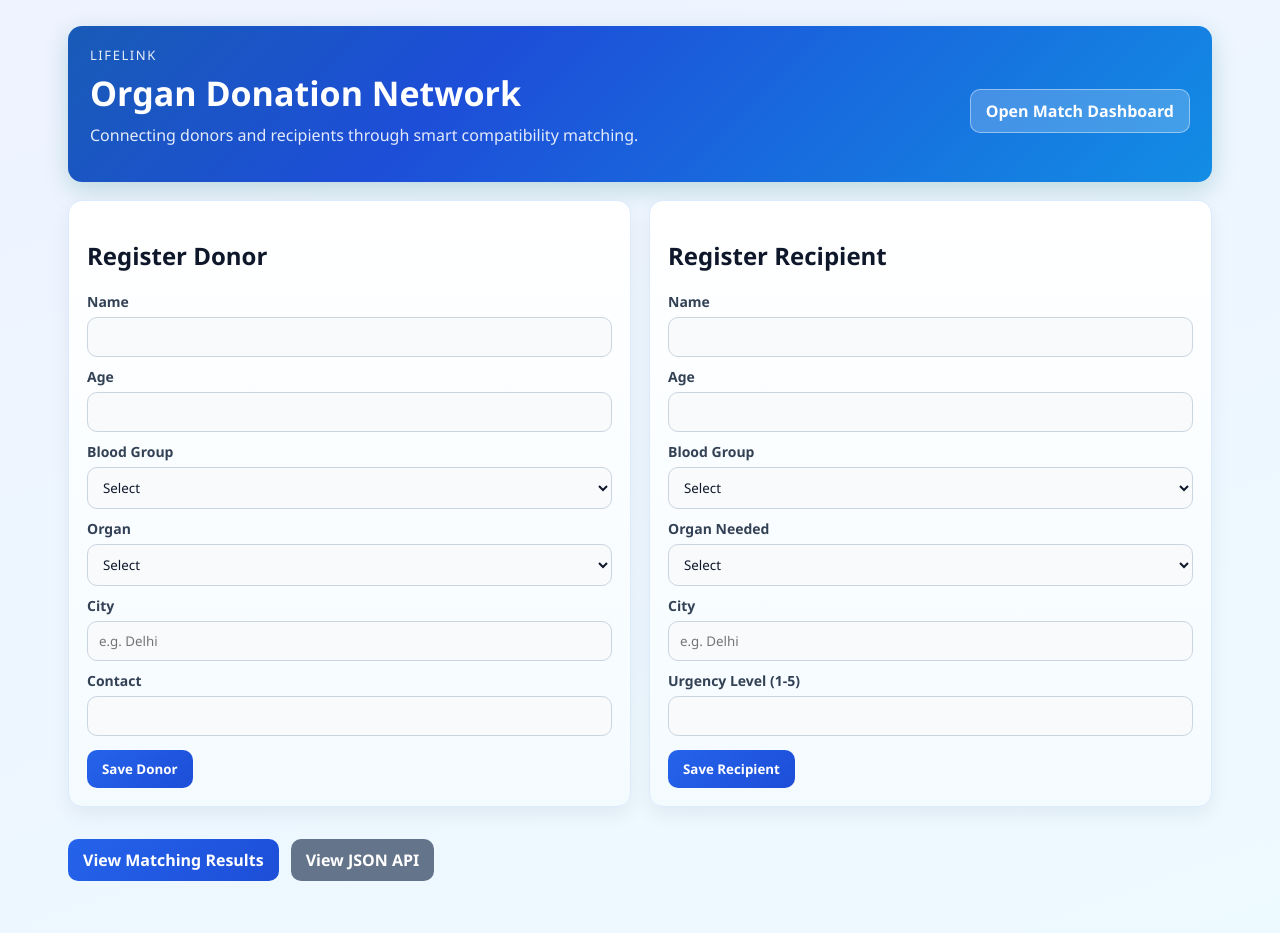
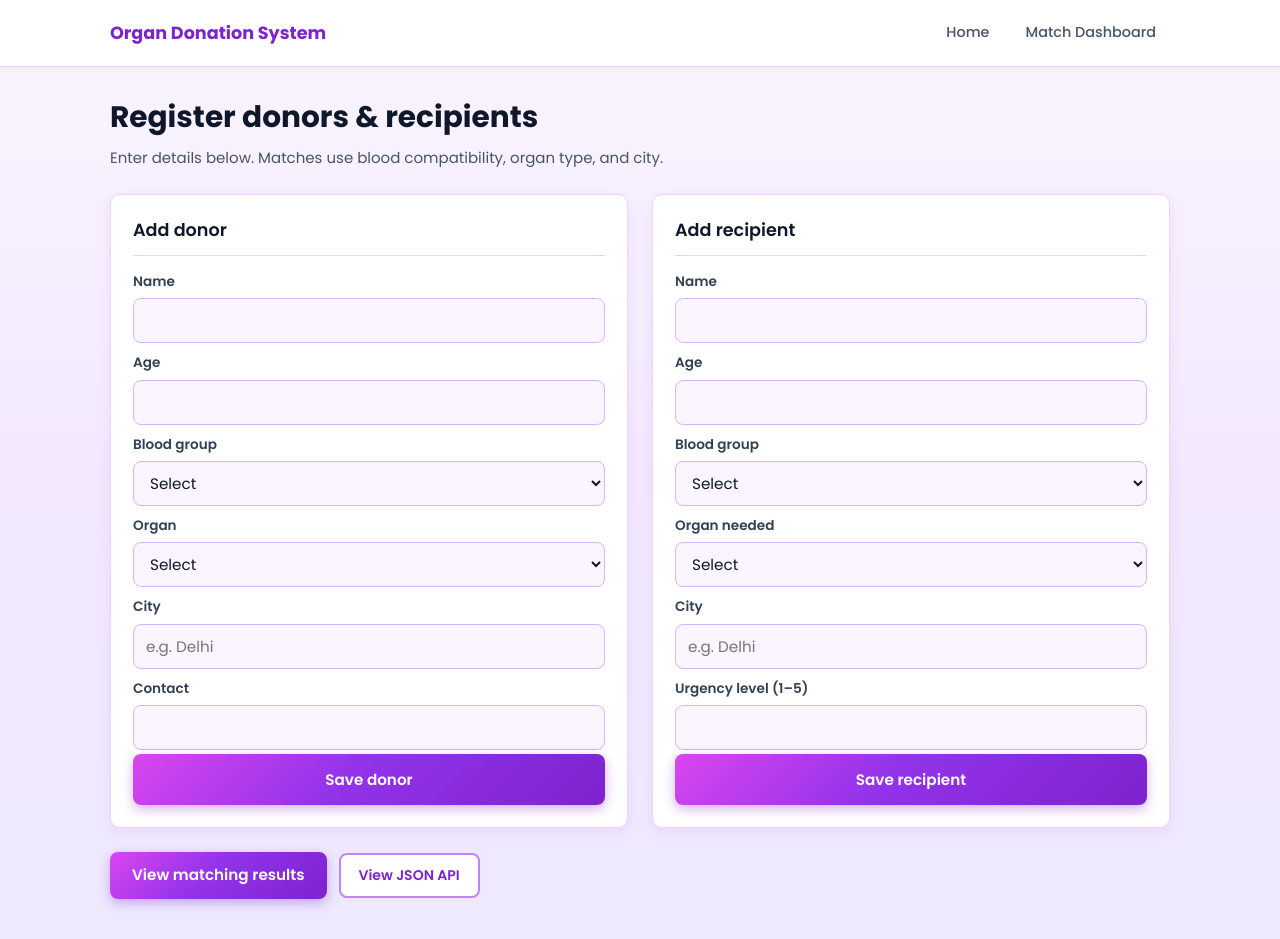
Before and after one commit to kritika014/organ-donation-system, a Flask app: page / in a window 1280 px wide. Run offline with Flask 3, Linux system fonts and the light colour scheme.

Commit message:
git push

```diff
--- a/static/style.css
+++ b/static/style.css
@@ -1,208 +1,308 @@
+/* Organ Donation System — simple layout, purple theme */
+
+:root {
+    --purple-400: #c084fc;
+    --purple-500: #a855f7;
+    --purple-600: #9333ea;
+    --purple-700: #7e22ce;
+    --violet-600: #7c3aed;
+    --fuchsia-500: #d946ef;
+    --slate-600: #475569;
+    --slate-700: #334155;
+    --slate-900: #0f172a;
+    --white: #ffffff;
+    --card-border: #e9d5ff;
+    --input-border: #d8b4fe;
+}
+
 * {
     box-sizing: border-box;
-    font-family: "Segoe UI", Tahoma, Arial, sans-serif;
 }
 
 body {
     margin: 0;
-    background: linear-gradient(160deg, #f8fafc 0%, #eef2ff 40%, #ecfeff 100%);
-    color: #0f172a;
-    background-size: 300% 300%;
-    animation: bgShift 14s ease-in-out infinite;
+    font-family: "Poppins", system-ui, sans-serif;
+    font-size: 15px;
+    line-height: 1.5;
+    color: var(--slate-900);
+    background: linear-gradient(180deg, #faf5ff 0%, #f3e8ff 50%, #ede9fe 100%);
+    min-height: 100vh;
 }
 
-@keyframes bgShift {
-    0% { background-position: 0% 50%; }
-    50% { background-position: 100% 50%; }
-    100% { background-position: 0% 50%; }
+/* Nav */
+.site-nav {
+    background: var(--white);
+    border-bottom: 1px solid var(--card-border);
+    box-shadow: 0 1px 3px rgba(126, 34, 206, 0.08);
 }
 
-@media (prefers-reduced-motion: reduce) {
-    body { animation: none; }
+.nav-inner {
+    max-width: 1100px;
+    margin: 0 auto;
+    padding: 14px 20px;
+    display: flex;
+    align-items: center;
+    justify-content: space-between;
+    flex-wrap: wrap;
+    gap: 12px;
 }
 
-.container {
-    max-width: 1180px;
-    margin: 26px auto;
-    padding: 0 18px 26px;
+.nav-brand {
+    font-weight: 700;
+    font-size: 1.1rem;
+    color: var(--purple-700);
+    text-decoration: none;
 }
 
-.hero {
-    background: linear-gradient(135deg, #0f766e 0%, #1d4ed8 55%, #0ea5e9 100%);
-    color: #ffffff;
-    border-radius: 14px;
-    padding: 20px 22px;
-    display: flex;
-    justify-content: space-between;
-    align-items: center;
-    gap: 16px;
-    box-shadow: 0 8px 24px rgba(15, 118, 110, 0.22);
-    background-size: 200% 200%;
-    animation: heroShift 10s ease-in-out infinite;
+.nav-brand:hover {
+    color: var(--violet-600);
 }
 
-@keyframes heroShift {
-    0% { background-position: 0% 50%; }
-    50% { background-position: 100% 50%; }
-    100% { background-position: 0% 50%; }
+.nav-links {
+    display: flex;
+    gap: 8px;
 }
 
-.brand {
-    margin: 0;
-    font-size: 13px;
-    letter-spacing: 0.12em;
-    text-transform: uppercase;
-    opacity: 0.9;
+.nav-links a {
+    color: var(--slate-600);
+    text-decoration: none;
+    font-weight: 500;
+    font-size: 0.9rem;
+    padding: 8px 14px;
+    border-radius: 8px;
+}
+
+.nav-links a:hover {
+    background: #f3e8ff;
+    color: var(--purple-700);
+}
+
+/* Main */
+.container {
+    max-width: 1100px;
+    margin: 0 auto;
+    padding: 28px 20px 40px;
 }
 
 h1 {
-    margin-top: 6px;
-    margin-bottom: 8px;
-    font-size: 34px;
+    margin: 0 0 8px;
+    font-size: clamp(1.5rem, 3vw, 1.85rem);
+    font-weight: 700;
+    color: var(--slate-900);
 }
 
-.subtitle {
-    margin-top: 0;
-    color: rgba(255, 255, 255, 0.88);
+.lead {
+    margin: 0 0 24px;
+    color: var(--slate-600);
+    max-width: 560px;
 }
 
+h2 {
+    margin: 0 0 16px;
+    font-size: 1.1rem;
+    font-weight: 600;
+    color: var(--slate-900);
+    padding-bottom: 12px;
+    border-bottom: 1px solid var(--card-border);
+}
+
+/* Grid */
 .grid {
     display: grid;
     grid-template-columns: 1fr 1fr;
-    gap: 18px;
-    margin-top: 18px;
+    gap: 24px;
+    align-items: start;
 }
 
+/* Cards */
 .card {
-    background: linear-gradient(180deg, #ffffff 0%, #f4fbff 100%);
-    border: 1px solid #dbeafe;
-    border-radius: 14px;
-    padding: 18px;
-    box-shadow: 0 8px 20px rgba(15, 23, 42, 0.06);
+    background: var(--white);
+    border: 1px solid var(--card-border);
+    border-radius: 10px;
+    padding: 22px;
+    box-shadow: 0 4px 14px rgba(126, 34, 206, 0.07);
 }
 
-.filter-card {
-    margin-top: 16px;
+.filter-block {
+    margin-bottom: 20px;
+}
+
+.filter-block h2 {
+    margin-bottom: 18px;
+}
+
+/* Forms */
+label {
+    display: block;
+    margin: 10px 0 6px;
+    font-weight: 600;
+    font-size: 0.85rem;
+    color: var(--slate-700);
+}
+
+input,
+select {
+    width: 100%;
+    padding: 10px 12px;
+    font-family: inherit;
+    font-size: 0.95rem;
+    border: 1px solid var(--input-border);
+    border-radius: 8px;
+    background: #faf5ff;
+    color: var(--slate-900);
+}
+
+input:focus,
+select:focus {
+    outline: none;
+    border-color: var(--purple-500);
+    background: var(--white);
+    box-shadow: 0 0 0 3px rgba(168, 85, 247, 0.2);
 }
 
 .filter-form {
     display: grid;
-    grid-template-columns: repeat(6, minmax(120px, 1fr));
-    gap: 12px;
+    grid-template-columns: repeat(6, minmax(0, 1fr));
+    gap: 14px;
     align-items: end;
 }
 
-label {
-    display: block;
-    margin: 10px 0 6px;
-    font-weight: 600;
-    color: #334155;
-    font-size: 14px;
+.filter-actions {
+    grid-column: span 2;
+    display: flex;
+    flex-wrap: wrap;
+    gap: 10px;
+    align-items: center;
 }
 
-input, select {
-    width: 100%;
-    padding: 10px 11px;
-    border: 1px solid #cbd5e1;
-    border-radius: 10px;
-    background: #f8fafc;
-    color: #0f172a;
+.filter-actions .btn-primary {
+    width: auto;
+    margin-top: 0;
+    padding: 12px 20px;
 }
 
-input:focus, select:focus {
-    outline: none;
-    border-color: #2563eb;
-    box-shadow: 0 0 0 3px rgba(37, 99, 235, 0.14);
-}
-
-button, .btn {
+/* Buttons */
+.btn-primary {
     display: inline-block;
-    margin-top: 14px;
-    padding: 10px 15px;
+    width: 100%;
+    margin-top: 4px;
+    padding: 14px 20px;
+    font-family: inherit;
+    font-size: 0.95rem;
+    font-weight: 600;
+    color: var(--white);
     border: none;
-    border-radius: 10px;
-    background: linear-gradient(135deg, #2563eb 0%, #1d4ed8 100%);
-    color: #fff;
-    text-decoration: none;
+    border-radius: 8px;
     cursor: pointer;
-    font-weight: 600;
+    background: linear-gradient(135deg, var(--fuchsia-500) 0%, var(--purple-600) 45%, var(--purple-700) 100%);
+    box-shadow: 0 4px 12px rgba(126, 34, 206, 0.35);
     transition: transform 0.15s ease, box-shadow 0.15s ease;
 }
 
-button:hover, .btn:hover {
+.btn-primary:hover {
     transform: translateY(-1px);
-    box-shadow: 0 8px 16px rgba(37, 99, 235, 0.24);
+    box-shadow: 0 6px 16px rgba(126, 34, 206, 0.4);
 }
 
-.btn.secondary {
-    background: #64748b;
+.btn-secondary {
+    display: inline-block;
+    padding: 10px 18px;
+    font-family: inherit;
+    font-size: 0.875rem;
+    font-weight: 600;
+    color: var(--purple-700);
+    background: var(--white);
+    border: 2px solid var(--purple-400);
+    border-radius: 8px;
+    text-decoration: none;
+    cursor: pointer;
+    transition: background 0.15s ease;
 }
 
-.btn-ghost {
-    background: rgba(255, 255, 255, 0.2);
-    border: 1px solid rgba(255, 255, 255, 0.42);
+.btn-secondary:hover {
+    background: #f3e8ff;
 }
 
-.btn-ghost:hover {
-    background: rgba(255, 255, 255, 0.28);
-    box-shadow: none;
+.btn-link {
+    display: inline-flex;
+    align-items: center;
+    justify-content: center;
+    text-decoration: none;
+    width: auto;
 }
 
-.reset-btn {
+.btn-link.btn-primary {
+    width: auto;
     margin-top: 0;
+    padding: 12px 22px;
 }
 
+/* Actions row */
 .actions {
-    margin-top: 18px;
+    margin-top: 24px;
     display: flex;
+    flex-wrap: wrap;
     gap: 12px;
-    flex-wrap: wrap;
+    align-items: center;
 }
 
+.actions-tight {
+    margin-top: 0;
+    margin-bottom: 16px;
+}
+
+/* Alerts */
 .alert {
-    padding: 11px 13px;
-    border-radius: 10px;
-    margin: 12px 0;
-    border: 1px solid transparent;
+    padding: 12px 16px;
+    border-radius: 8px;
+    margin-bottom: 18px;
+    font-size: 0.9rem;
 }
 
 .alert.success {
     background: #dcfce7;
     color: #166534;
-    border-color: #86efac;
+    border: 1px solid #86efac;
 }
 
 .alert.error {
     background: #fee2e2;
     color: #991b1b;
-    border-color: #fca5a5;
+    border: 1px solid #fca5a5;
 }
 
+/* Table */
 .table-wrap {
     overflow-x: auto;
-    background: linear-gradient(180deg, #ffffff 0%, #f7fbff 100%);
-    border: 1px solid #dbeafe;
-    border-radius: 12px;
-    box-shadow: 0 8px 20px rgba(15, 23, 42, 0.06);
-    margin-top: 14px;
+    background: var(--white);
+    border: 1px solid var(--card-border);
+    border-radius: 10px;
+    box-shadow: 0 4px 14px rgba(126, 34, 206, 0.07);
 }
 
 table {
     width: 100%;
+    min-width: 720px;
     border-collapse: collapse;
 }
 
-th, td {
+th,
+td {
     text-align: left;
-    padding: 11px;
-    border-bottom: 1px solid #e2e8f0;
-    font-size: 14px;
+    padding: 10px 15px;
+    font-size: 0.85rem;
+    border-bottom: 1px solid #e9d5ff;
 }
 
 th {
-    background: #e0e7ff;
-    color: #1e3a8a;
-    font-weight: 700;
+    background: linear-gradient(180deg, #f3e8ff 0%, #ede9fe 100%);
+    color: var(--purple-700);
+    font-weight: 600;
+    white-space: nowrap;
+}
+
+tbody tr:hover {
+    background: #faf5ff;
 }
 
 .best-match {
@@ -211,27 +311,36 @@ th {
 
 .tag {
     display: inline-block;
-    padding: 4px 9px;
+    padding: 4px 10px;
     border-radius: 999px;
-    font-size: 12px;
-    background: #f59e0b;
-    color: #fff;
+    font-size: 0.65rem;
     font-weight: 700;
+    text-transform: uppercase;
+    letter-spacing: 0.04em;
+    background: linear-gradient(135deg, #f59e0b, #ea580c);
+    color: var(--white);
 }
 
 .tag.muted {
     background: #94a3b8;
 }
 
+.empty {
+    color: var(--slate-600);
+    text-align: center;
+    padding: 24px;
+}
+
 @media (max-width: 900px) {
-    .hero {
-        flex-direction: column;
-        align-items: flex-start;
-    }
     .grid {
         grid-template-columns: 1fr;
     }
+
     .filter-form {
         grid-template-columns: 1fr;
     }
+
+    .filter-actions {
+        grid-column: span 1;
+    }
 }
--- a/templates/index.html
+++ b/templates/index.html
@@ -3,19 +3,26 @@
 <head>
     <meta charset="UTF-8">
     <meta name="viewport" content="width=device-width, initial-scale=1.0">
-    <title>LifeLink - Organ Donation Network</title>
+    <title>Organ Donation System</title>
+    <link rel="preconnect" href="https://fonts.googleapis.com">
+    <link rel="preconnect" href="https://fonts.gstatic.com" crossorigin>
+    <link href="https://fonts.googleapis.com/css2?family=Poppins:wght@400;500;600;700&display=swap" rel="stylesheet">
     <link rel="stylesheet" href="{{ url_for('static', filename='style.css') }}">
 </head>
 <body>
-    <div class="container">
-        <header class="hero">
-            <div>
-                <p class="brand">LifeLink</p>
-                <h1>Organ Donation Network</h1>
-                <p class="subtitle">Connecting donors and recipients through smart compatibility matching.</p>
-            </div>
-            <a class="btn btn-ghost" href="/matches">Open Match Dashboard</a>
-        </header>
+    <header class="site-nav">
+        <div class="nav-inner">
+            <a href="/" class="nav-brand">Organ Donation System</a>
+            <nav class="nav-links">
+                <a href="/">Home</a>
+                <a href="/matches">Match Dashboard</a>
+            </nav>
+        </div>
+    </header>
+
+    <main class="container">
+        <h1>Register donors & recipients</h1>
+        <p class="lead">Enter details below. Matches use blood compatibility, organ type, and city.</p>
 
         {% if request.args.get('msg') %}
             <div class="alert success">{{ request.args.get('msg') }}</div>
@@ -26,76 +33,76 @@
 
         <div class="grid">
             <div class="card">
-                <h2>Register Donor</h2>
+                <h2>Add donor</h2>
                 <form action="/add_donor" method="POST">
-                    <label>Name</label>
-                    <input type="text" name="name" required>
+                    <label for="donor-name">Name</label>
+                    <input id="donor-name" type="text" name="name" required>
 
-                    <label>Age</label>
-                    <input type="number" name="age" min="18" max="100" required>
+                    <label for="donor-age">Age</label>
+                    <input id="donor-age" type="number" name="age" min="18" max="100" required>
 
-                    <label>Blood Group</label>
-                    <select name="blood" required>
+                    <label for="donor-blood">Blood group</label>
+                    <select id="donor-blood" name="blood" required>
                         <option value="">Select</option>
                         <option>O-</option><option>O+</option><option>A-</option><option>A+</option>
                         <option>B-</option><option>B+</option><option>AB-</option><option>AB+</option>
                     </select>
 
-                    <label>Organ</label>
-                    <select name="organ" required>
+                    <label for="donor-organ">Organ</label>
+                    <select id="donor-organ" name="organ" required>
                         <option value="">Select</option>
                         <option>Kidney</option><option>Liver</option><option>Heart</option>
                         <option>Lung</option><option>Pancreas</option>
                     </select>
 
-                    <label>City</label>
-                    <input type="text" name="city" placeholder="e.g. Delhi" required>
+                    <label for="donor-city">City</label>
+                    <input id="donor-city" type="text" name="city" placeholder="e.g. Delhi" required>
 
-                    <label>Contact</label>
-                    <input type="text" name="contact">
+                    <label for="donor-contact">Contact</label>
+                    <input id="donor-contact" type="text" name="contact">
 
-                    <button type="submit">Save Donor</button>
+                    <button type="submit" class="btn-primary">Save donor</button>
                 </form>
             </div>
 
             <div class="card">
-                <h2>Register Recipient</h2>
+                <h2>Add recipient</h2>
                 <form action="/add_recipient" method="POST">
-                    <label>Name</label>
-                    <input type="text" name="name" required>
+                    <label for="rec-name">Name</label>
+                    <input id="rec-name" type="text" name="name" required>
 
-                    <label>Age</label>
-                    <input type="number" name="age" min="1" max="100" required>
+                    <label for="rec-age">Age</label>
+                    <input id="rec-age" type="number" name="age" min="1" max="100" required>
 
-                    <label>Blood Group</label>
-                    <select name="blood" required>
+                    <label for="rec-blood">Blood group</label>
+                    <select id="rec-blood" name="blood" required>
                         <option value="">Select</option>
                         <option>O-</option><option>O+</option><option>A-</option><option>A+</option>
                         <option>B-</option><option>B+</option><option>AB-</option><option>AB+</option>
                     </select>
 
-                    <label>Organ Needed</label>
-                    <select name="organ_needed" required>
+                    <label for="rec-organ">Organ needed</label>
+                    <select id="rec-organ" name="organ_needed" required>
                         <option value="">Select</option>
                         <option>Kidney</option><option>Liver</option><option>Heart</option>
                         <option>Lung</option><option>Pancreas</option>
                     </select>
 
-                    <label>City</label>
-                    <input type="text" name="city" placeholder="e.g. Delhi" required>
+                    <label for="rec-city">City</label>
+                    <input id="rec-city" type="text" name="city" placeholder="e.g. Delhi" required>
 
-                    <label>Urgency Level (1-5)</label>
-                    <input type="number" name="urgency_level" min="1" max="5" required>
+                    <label for="rec-urgency">Urgency level (1–5)</label>
+                    <input id="rec-urgency" type="number" name="urgency_level" min="1" max="5" required>
 
-                    <button type="submit">Save Recipient</button>
+                    <button type="submit" class="btn-primary">Save recipient</button>
                 </form>
             </div>
         </div>
 
         <div class="actions">
-            <a class="btn" href="/matches">View Matching Results</a>
-            <a class="btn secondary" href="/view_matches">View JSON API</a>
+            <a class="btn-primary btn-link" href="/matches">View matching results</a>
+            <a class="btn-secondary btn-link" href="/view_matches">View JSON API</a>
         </div>
-    </div>
+    </main>
 </body>
 </html>
```
Also changed, not shown: templates/matches.html (+42 -33 lines).
